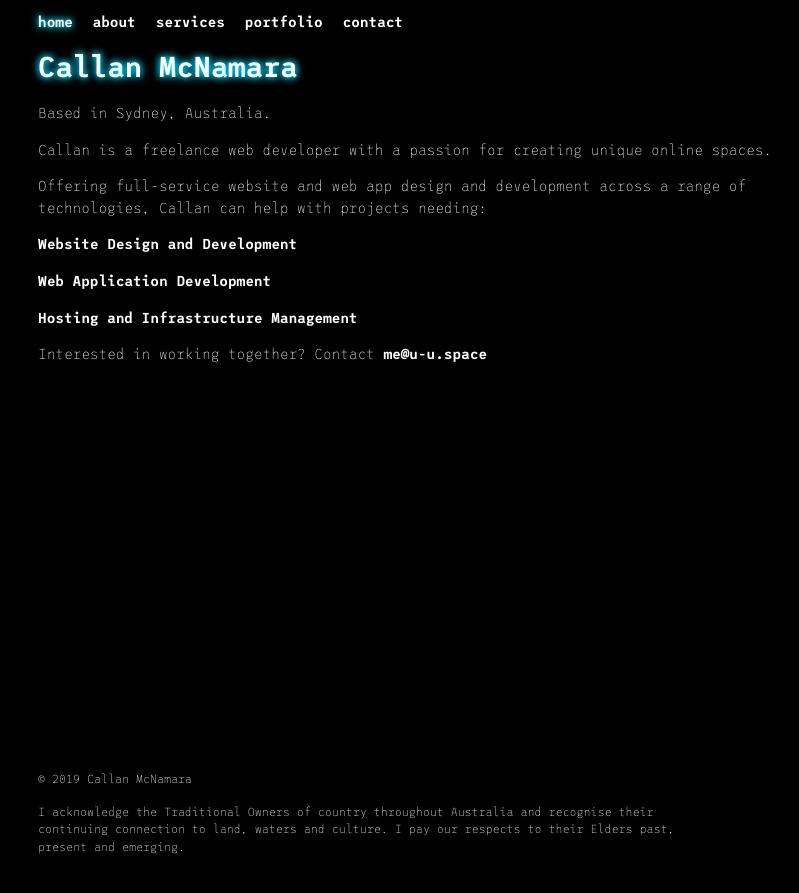
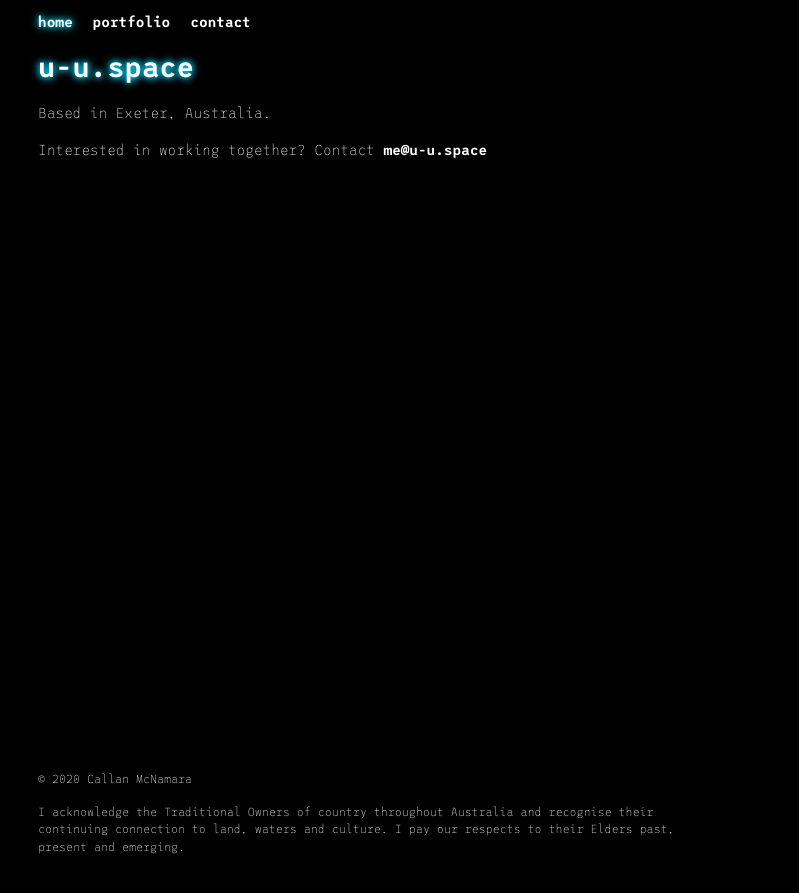
Before and after one commit to cannedmoose/uuspace, a Jekyll site: the page built from index.html, in a window 1280 px wide. Shown: the top 893 px of the page, without its empty margins (22-821 px from the left). Built offline with Jekyll 4.4.1, drawn with Linux system fonts in a browser that asks for light colours.

Commit message:
update for fun work

```diff
--- a/_config.yml
+++ b/_config.yml
@@ -23,7 +23,5 @@ markdown: kramdown
 
 header_pages:
   - index.html
-  - about.md
-  - services.html
   - portfolio.html
   - contact.html
--- a/_includes/footer.html
+++ b/_includes/footer.html
@@ -1,7 +1,7 @@
 <div class="footer">
 	<div class="smallText">
 		<p>
-			© 2019 Callan McNamara
+			© 2020 Callan McNamara
 		</p>
 		<p>I acknowledge the Traditional Owners of country throughout Australia and recognise their continuing connection to land, waters and culture. I pay our respects to their Elders past, present and emerging.
 		</p>
--- a/contact.html
+++ b/contact.html
@@ -49,7 +49,7 @@ I'm currently taking on new work.
 </p>
 
 <p class="type">
-If you have an idea for your project, please fill in the form below and I will get back to you within 24 hours.
+If you have an idea for your project, let me know.
 </p>
 
 <form class="contact-form" method="POST" action="https://qs3klfxwq2.execute-api.ap-southeast-2.amazonaws.com/Prod">
--- a/index.html
+++ b/index.html
@@ -18,27 +18,11 @@ sitemap:
 
 <div class="tagline">
 	<h1 class="type">
-		Callan McNamara
+		u-u.space
 	</h1>
 	<p class="type">
-		Based in Sydney, Australia.
+		Based in Exeter, Australia.
 	</p>
-	<p class="type">
-		Callan is a freelance web developer with a passion for creating unique online spaces.
-	</p>
-	<p class="type">
-		Offering full-service website and web app design and development across a range of technologies, Callan can help with projects needing:
-	</p>
-	<p>
-		<a class="type" href="/services?service=website">Website Design and Development</a>
-	</p>
-	<p>
-		<a class="type" href="/services?service=webapp">Web Application Development</a>
-	</p>
-	<p>
-		<a class="type" href="/services?service=infra">Hosting and Infrastructure Management</a>
-	</p>
-
 	<p>
 		<span class="type">Interested in working together? Contact</span> <a class="type" href="/contact">me@u-u.space</a>
 	</p>
```
Also changed, not shown: about.md (deleted, +0 -37 lines), services.html (deleted, +0 -135 lines), _assets/favicon.ico (added), 1 other file.
